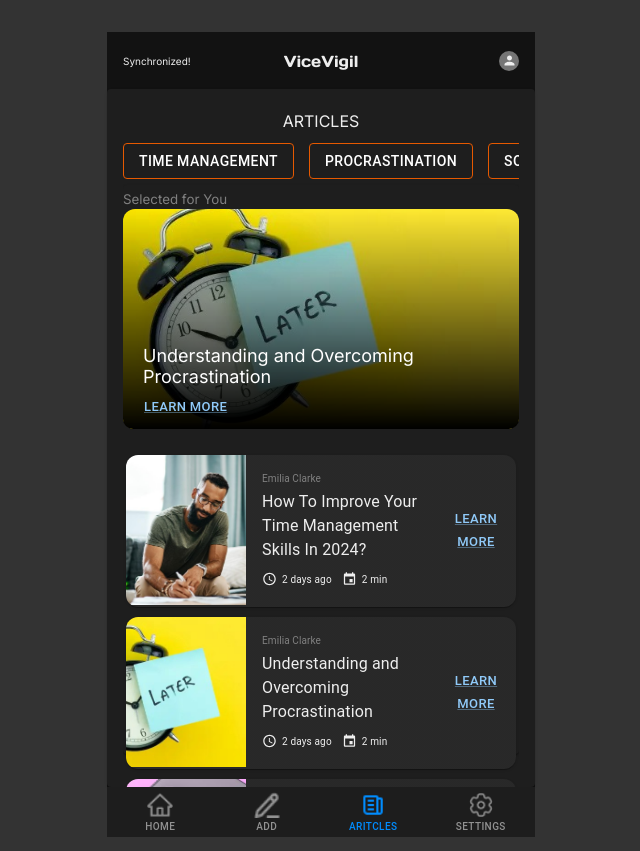
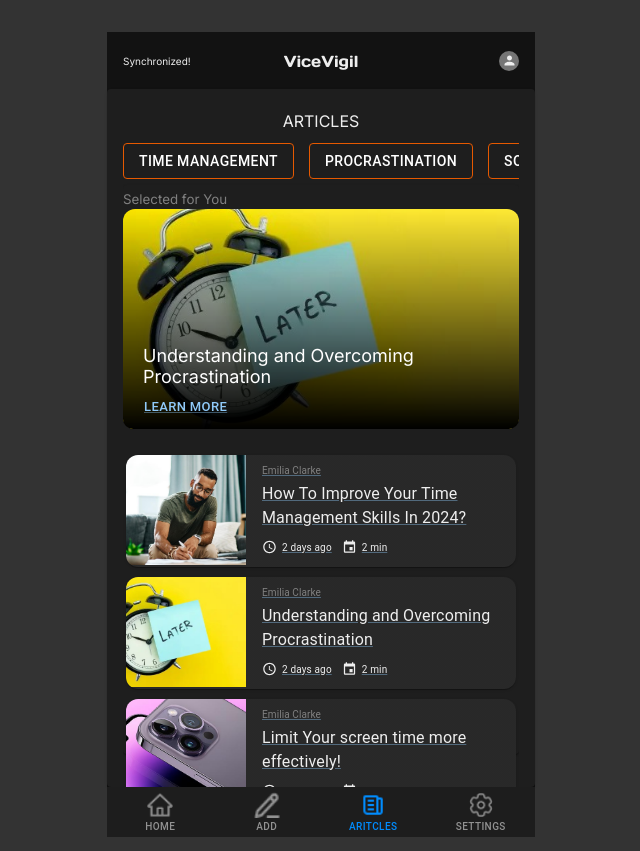
Before and after one commit to Truly-Depressed-Developers/athygli, a Next.js app: page /articles in a window 1280 px wide. Shown: the whole page, without its empty margins (319-959 px from the left). Built offline with nearby package versions, Linux system fonts and the light colour scheme.

Commit message:
Remove article button

```diff
--- a/components/SmolArticle/SmolArticle.tsx
+++ b/components/SmolArticle/SmolArticle.tsx
@@ -14,13 +14,18 @@ import EventIcon from '@mui/icons-material/Event';
 export const SmolArticle: React.FC<ISmolArticle> = (articleData: ISmolArticle) => {
     return (
         <div className={styles.article}>
-            <Card sx={{ width: 390, borderRadius: 3, display: "flex", flexDirection: "row", backgroundColor: "#1D1D1D" }}>
+            <Link href={"/articles/" + articleData.id}>
+                <Card sx={{ width: 390, borderRadius: 3, display: "flex", flexDirection: "row", backgroundColor: "#1D1D1D",
+                    '& .MuiCardContent-root:last-child': {
+                        paddingBottom: 1,
+                    },
+                }}>
                     <CardMedia
-                    sx={{ height: 150, minWidth: 120 }}
+                        sx={{ minWidth: 120, maxHeight: 110 }}
                         image={"/articleImages/" + articleData.photoID + ".jpg"}
                         title="articlePhoto"
                     />
-                <CardContent>
+                    <CardContent sx={{paddingTop: 1}} >
                         <Typography gutterBottom component="div" style={{color:"grey", fontSize:"10px"}}>
                             {articleData.author}
                         </Typography>
@@ -34,10 +39,8 @@ export const SmolArticle: React.FC<ISmolArticle> = (articleData: ISmolArticle) =
                             <span style={{fontSize: "10px", marginRight:"10px", marginLeft:"5px"}}> {articleData.timeToRead} </span>
                         </Typography>
                     </CardContent>
-                <CardActions>
-                    <Button size="small"><Link href={"/articles/" + articleData.id}>Learn More</Link></Button>
-                </CardActions>
                 </Card>
+            </Link>
         </div>
     )
 }
```
Lines whose indentation alone changed are shown as unchanged.
